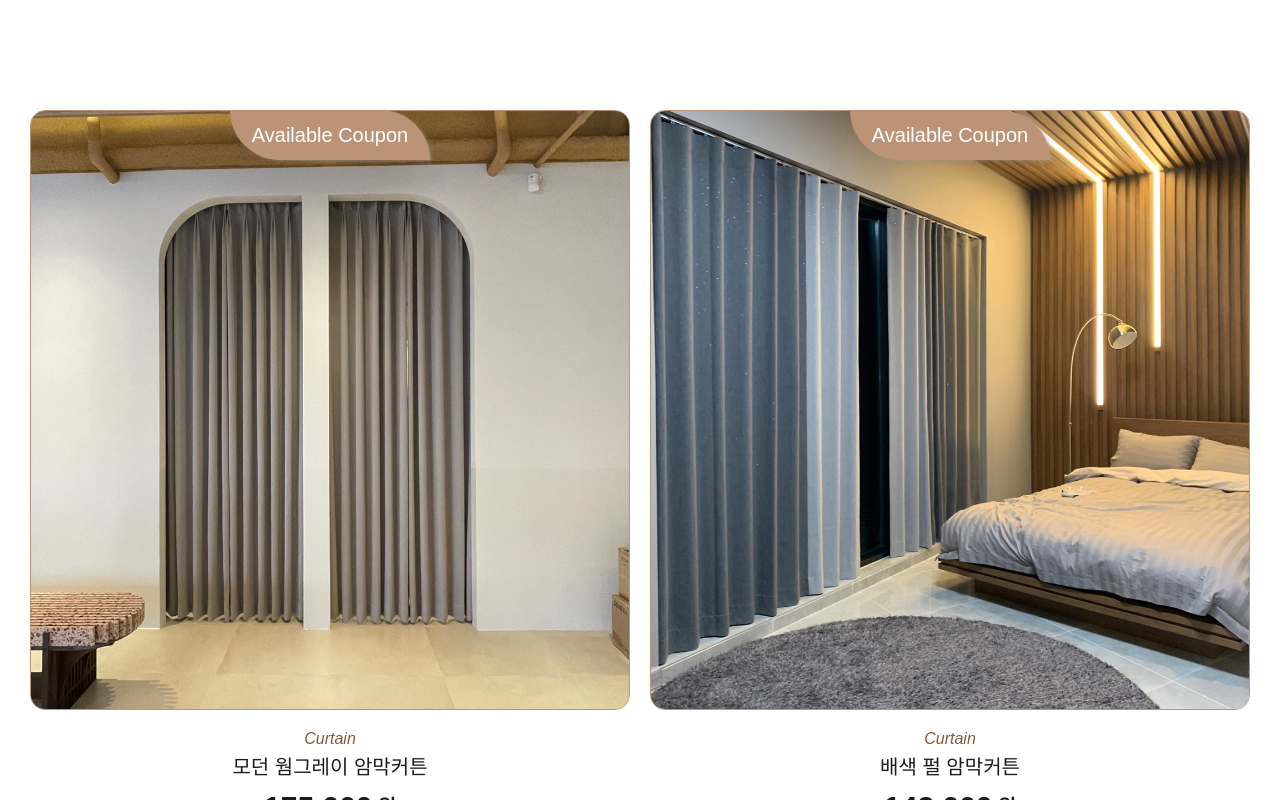
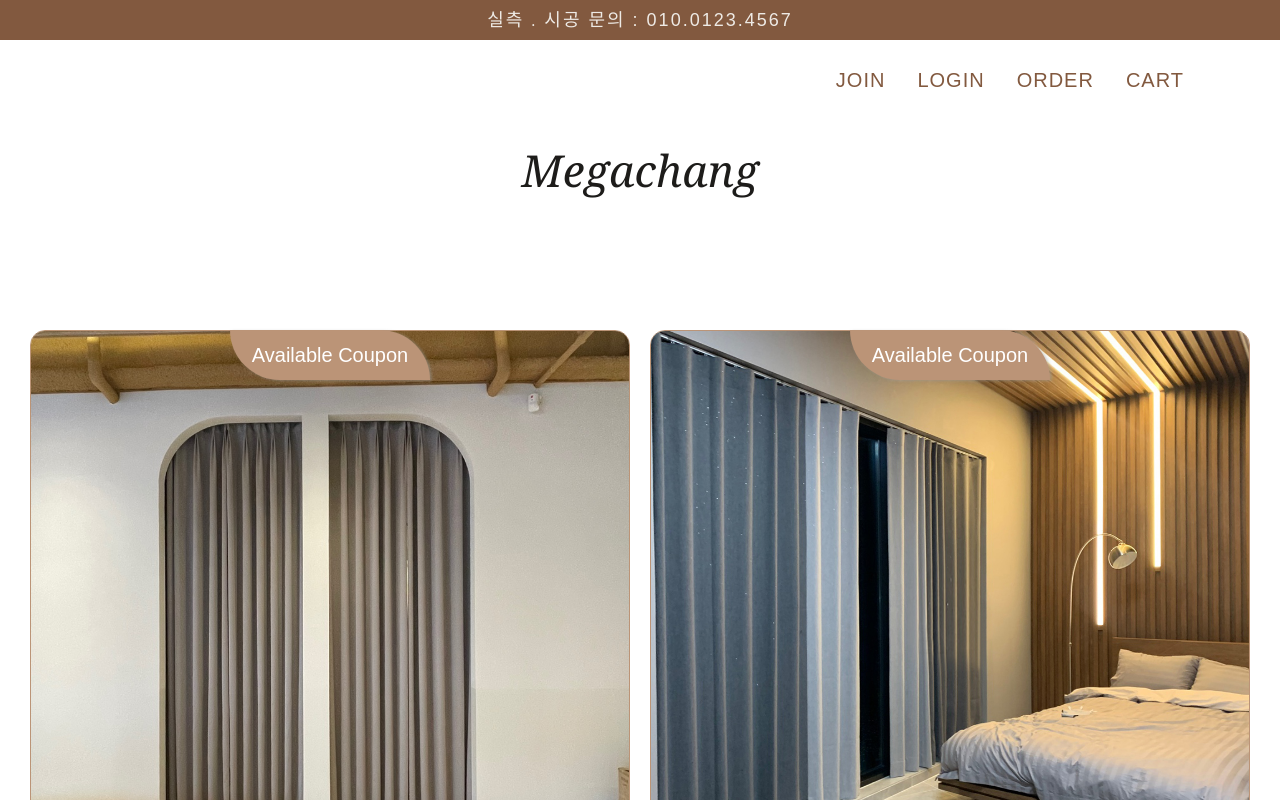
Before and after one commit to Sophie0527/cart_project, a React (Create React App) app: page / in a window 1280 px wide. Shown: the top 800 px of the page. Built offline with nearby package versions, Linux system fonts and the light colour scheme.

Commit message:
Add: header 컴포넌트 구현

```diff
--- a/src/App.js
+++ b/src/App.js
@@ -3,7 +3,6 @@ import Router from './Router';
 import { createGlobalStyle } from 'styled-components';
 
 const GlobalStyle = createGlobalStyle`
-@import url('https://fonts.googleapis.com/css2?family=Alfa+Slab+One&family=Noto+Sans+KR:wght@300;400;700;900&display=swap');
 html, body, div, span, applet, object, iframe,
 h1, h2, h3, h4, h5, h6, p, blockquote, pre,
 a, abbr, acronym, address, big, cite, code,
--- /dev/null
+++ b/src/components/Header/BottomHeader.js
@@ -0,0 +1,24 @@
+import styled from 'styled-components';
+
+function BottomHeader() {
+  return (
+    <Container>
+      <h1>Megachang</h1>
+    </Container>
+  );
+}
+export default BottomHeader;
+
+const Container = styled.div`
+  height: 100px;
+  display: flex;
+  justify-content: center;
+  align-items: center;
+  h1 {
+    font-size: 44px;
+    font-family: Georgia, 'Times New Roman', Times, serif;
+    font-style: italic;
+    color: ${({ theme }) => theme.colors.charcoal};
+    cursor: pointer;
+  }
+`;
--- /dev/null
+++ b/src/components/Header/Header.js
@@ -0,0 +1,28 @@
+import styled from 'styled-components';
+import TopHeader from './TopHeader';
+import MiddleHeader from './MiddleHeader';
+import BottomHeader from './BottomHeader';
+
+function Header() {
+  return (
+    <>
+      <FixedBox>
+        <TopHeader />
+        <MiddleHeader />
+      </FixedBox>
+      <LogoBox>
+        <BottomHeader />
+      </LogoBox>
+    </>
+  );
+}
+export default Header;
+
+const FixedBox = styled.div`
+  position: fixed;
+  z-index: 100;
+  width: 100%;
+`;
+const LogoBox = styled.div`
+  padding-top: 120px;
+`;
--- /dev/null
+++ b/src/components/Header/MiddleHeader.js
@@ -0,0 +1,65 @@
+import React, { useState, useEffect } from 'react';
+import styled from 'styled-components';
+
+function MiddleHeader() {
+  const [scrollPosition, setScrollPosition] = useState(0);
+  const updateScroll = () => {
+    setScrollPosition(window.scrollY || document.documentElement.scrollTop);
+  };
+  useEffect(() => {
+    window.addEventListener('scroll', updateScroll);
+  });
+
+  return (
+    <Container className={scrollPosition > 100 && 'change'}>
+      <LeftBox>{scrollPosition > 100 && <h2>Megachang</h2>}</LeftBox>
+      <RightBox>
+        <h3>JOIN</h3>
+        <h3>LOGIN</h3>
+        <h3>ORDER</h3>
+        <h3>CART</h3>
+      </RightBox>
+    </Container>
+  );
+}
+export default MiddleHeader;
+
+const Container = styled.div`
+  height: 80px;
+  display: flex;
+  justify-content: right;
+  align-items: center;
+  padding-right: 40px;
+  background-color: ${({ theme }) => theme.colors.white};
+  &.change {
+    box-shadow: 4px 3px 5px rgba(160, 160, 160, 0.5);
+    justify-content: space-between;
+  }
+`;
+const RightBox = styled.div`
+  display: flex;
+  justify-content: right;
+  align-items: center;
+  padding-right: 40px;
+  background-color: ${({ theme }) => theme.colors.white};
+  &.shadow {
+    box-shadow: 4px 3px 5px rgba(160, 160, 160, 0.5);
+  }
+  h3 {
+    margin: 16px;
+    font-size: 20px;
+    letter-spacing: 1px;
+    color: ${({ theme }) => theme.colors.brown};
+    cursor: pointer;
+  }
+`;
+const LeftBox = styled.div`
+  padding-left: 40px;
+  h2 {
+    font-size: 30px;
+    font-family: Georgia, 'Times New Roman', Times, serif;
+    font-style: italic;
+    color: ${({ theme }) => theme.colors.charcoal};
+    cursor: pointer;
+  }
+`;
--- /dev/null
+++ b/src/components/Header/TopHeader.js
@@ -0,0 +1,23 @@
+import styled from 'styled-components';
+
+function TopHeader() {
+  return (
+    <Container>
+      <h4>실측﹒시공 문의 : 010.0123.4567 </h4>
+    </Container>
+  );
+}
+export default TopHeader;
+
+const Container = styled.div`
+  height: 40px;
+  display: flex;
+  justify-content: center;
+  align-items: center;
+  background-color: ${({ theme }) => theme.colors.brown};
+  h4 {
+    font-size: 18px;
+    letter-spacing: 2px;
+    color: ${({ theme }) => theme.colors.lt_beige};
+  }
+`;
--- a/src/pages/Products.js
+++ b/src/pages/Products.js
@@ -1,5 +1,6 @@
 import React, { useState, useEffect } from 'react';
 import axios from 'axios';
+import Header from '../components/Header/Header';
 import ProductBox from '../components/Products/ProductBox';
 import Pagination from '../components/Products/Pagination';
 
@@ -9,7 +10,7 @@ function Products() {
     axios.get('http://localhost:3000/data/Products.json').then((res) => {
       setItems(res.data);
     });
-  }, []);
+  }, [items]);
 
   // 5개씩 보여주는 페이지네이션
   const [page, setPage] = useState(1);
@@ -20,6 +21,7 @@ function Products() {
 
   return (
     <>
+      <Header />
       <ProductBox items={items} limit={limit} offset={offset} />
       <Pagination page={page} setPage={setPage} pagesNum={pagesNum} />
     </>
```
